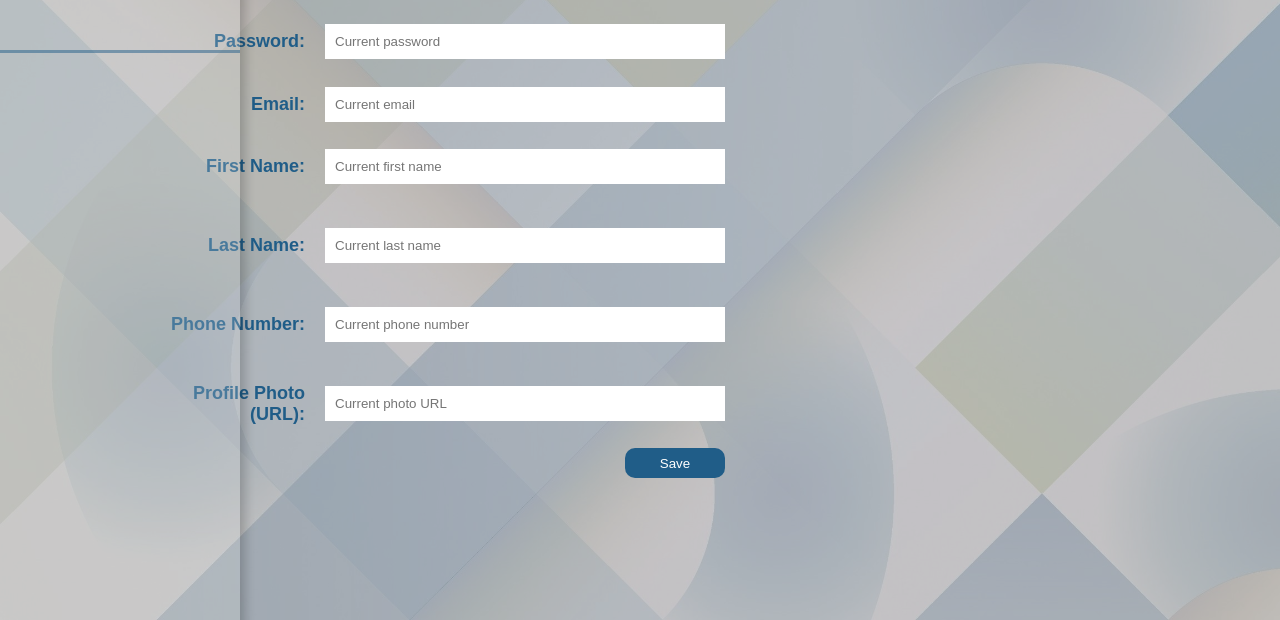
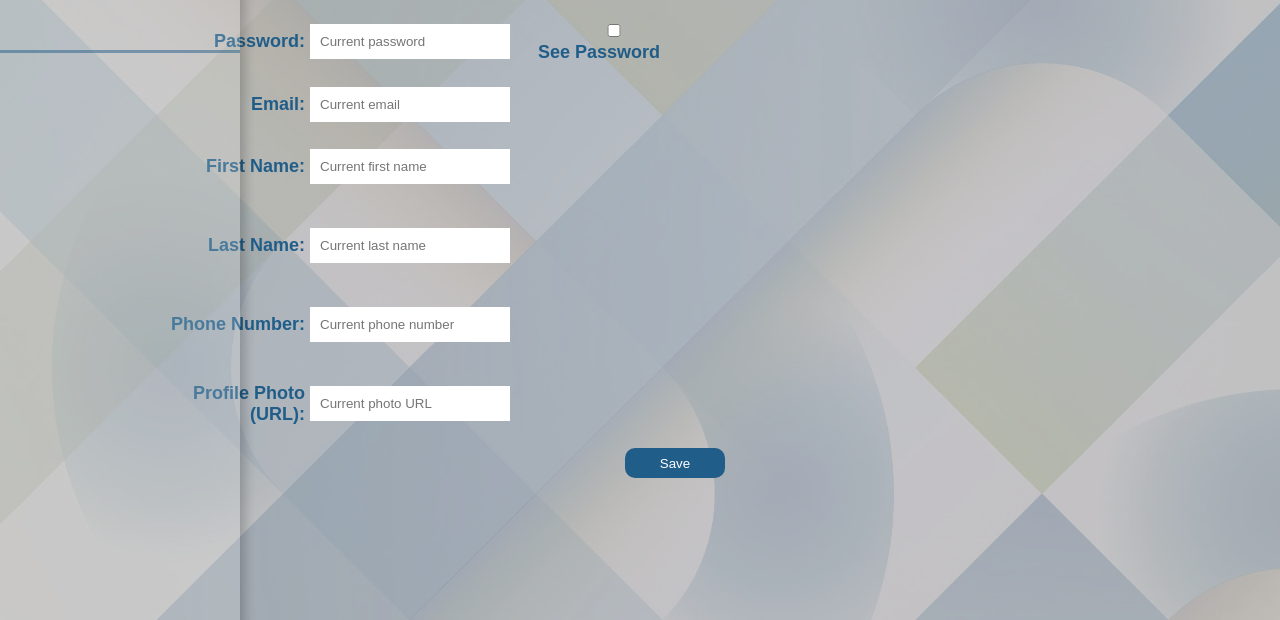
Before and after one commit to incunha/icunha-relias-proj2, a website: page FrontEnd/editProfilePage.html in a window 1280 px wide. Shown: the part 180-800 px from the top of the page. Drawn offline with Linux system fonts and the light colour scheme; no server answers.

Commit message:
Editar perfil concluído

```diff
--- a/FrontEnd/editProfilePage.html
+++ b/FrontEnd/editProfilePage.html
@@ -25,7 +25,7 @@
             />
           </div>
 
-          <div class="input-group">
+          <div class="input-group" id="divPassword">
             <label for="password">Password:</label>
             <input
               type="password"
@@ -33,6 +33,14 @@
               name="password"
               placeholder="Current password"
             />
+            <label for="showPasswordCheckbox" id="showPasswordLabel">
+              <input
+                type="checkbox"
+                id="showPasswordCheckbox"
+                onchange="togglePasswordVisibility()"
+              />
+              See Password
+            </label>
           </div>
 
           <div class="input-group">
--- a/FrontEnd/editProfilescript.js
+++ b/FrontEnd/editProfilescript.js
@@ -1,6 +1,18 @@
 document.getElementById("goBackButton").addEventListener("click", function () {
   window.location.href = "interface.html";
 });
+
+/* Função para ver a password através da checkbox */
+function togglePasswordVisibility() {
+  var passwordInput = document.getElementById("passwordInput");
+  var verPasswordCheckbox = document.getElementById("showPasswordCheckbox");
+
+  if (verPasswordCheckbox.checked) {
+    passwordInput.type = "text";
+  } else {
+    passwordInput.type = "password";
+  }
+}
 
 window.onload = async function () {
   const username = localStorage.getItem("username"); // Obtém o nome de utilizador da localStorage
@@ -36,6 +48,7 @@ window.onload = async function () {
     .then(function (userData) {
       alert("Information found");
 
+      document.getElementById("usernameInput").value = userData.username;
       document.getElementById("emailInput").value = userData.email;
       document.getElementById("firstNameInput").value = userData.firstName;
       document.getElementById("lastNameInput").value = userData.lastName;
--- a/FrontEnd/style.css
+++ b/FrontEnd/style.css
@@ -87,7 +87,6 @@ body.modal-open::before {
 /* Define a cor das labels */
 .container label {
   color: #205d88;
-
 }
 /* Adiciona bordas arredondadas aos campos de entrada de texto */
 #username,
@@ -267,7 +266,7 @@ footer a {
 }
 
 #argola9 {
-  left: 74%
+  left: 74%;
 }
 
 #argola10 {
@@ -300,13 +299,16 @@ footer a {
 
 /*caracteristicas do botão de adicionar tarefa quando se passa sobre ele*/
 #addTaskButton:hover {
-  box-shadow: 0.4rem 0.4rem 0 #205d88;/* Adiciona uma sombra */
-  transform: translate(-0.4rem, -0.4rem);/* Move o elemento para cima e para a esquerda */
+  box-shadow: 0.4rem 0.4rem 0 #205d88; /* Adiciona uma sombra */
+  transform: translate(
+    -0.4rem,
+    -0.4rem
+  ); /* Move o elemento para cima e para a esquerda */
 }
 /*caracteristicas do botão de adicionar tarefa quando é clicado*/
 #addTaskButton:active {
-  box-shadow: 0 0 0 #205d88;/* Remove a sombra */
-  transform: translate(0, 0);/* Volta o elemento para a posição original */
+  box-shadow: 0 0 0 #205d88; /* Remove a sombra */
+  transform: translate(0, 0); /* Volta o elemento para a posição original */
 }
 
 /* botão de editar perfil */
@@ -329,7 +331,10 @@ footer a {
 /* características do botão de editar perfil quando se passa sobre ele */
 #editProfileButton:hover {
   box-shadow: 0.4rem 0.4rem 0 #205d88; /* Adiciona uma sombra */
-  transform: translate(-0.4rem, -0.4rem); /* Move o elemento para cima e para a esquerda */
+  transform: translate(
+    -0.4rem,
+    -0.4rem
+  ); /* Move o elemento para cima e para a esquerda */
 }
 
 /* características do botão de editar perfil quando é clicado */
@@ -491,7 +496,6 @@ footer a {
   gap: 10px;
 }
 
-
 /*caracteristicas do modal de detalhes da tarefa*/
 #taskDetailsModal {
   max-width: 50%;
@@ -555,12 +559,7 @@ aside {
   top: 0;
   left: 0;
   height: 100vh;
-  background-color: rgba(
-    240,
-    240,
-    240,
-    0.2
-  );
+  background-color: rgba(240, 240, 240, 0.2);
   padding: 20px;
   box-shadow: 5px 5px 10px rgba(0, 0, 0, 0.2);
   width: 200px;
@@ -747,7 +746,8 @@ aside::after {
 }
 
 /*caraacteristicas do botão de confirmação e cancelamento do modal de edição de tarefa*/
-#GuardaEditarTarefa, #CancelaEditarTarefa {
+#GuardaEditarTarefa,
+#CancelaEditarTarefa {
   width: 50%;
   height: 20%;
 }
@@ -864,11 +864,11 @@ aside::after {
   font-size: 18px;
   width: 150px;
   text-align: right;
-  margin-right: 20px;
+  margin-right: 5px;
 }
 
 .input-group input {
-  width: 400px;
+  width: 200px;
   box-sizing: border-box;
   padding: 10px;
   border: none;
@@ -886,9 +886,6 @@ aside::after {
   margin-left: 400px;
   border: none;
 }
-
-
-
 
 .profile-content {
   margin-left: 600px; /* ajuste este valor conforme necessário */
```
Lines whose indentation alone changed are shown as unchanged.
